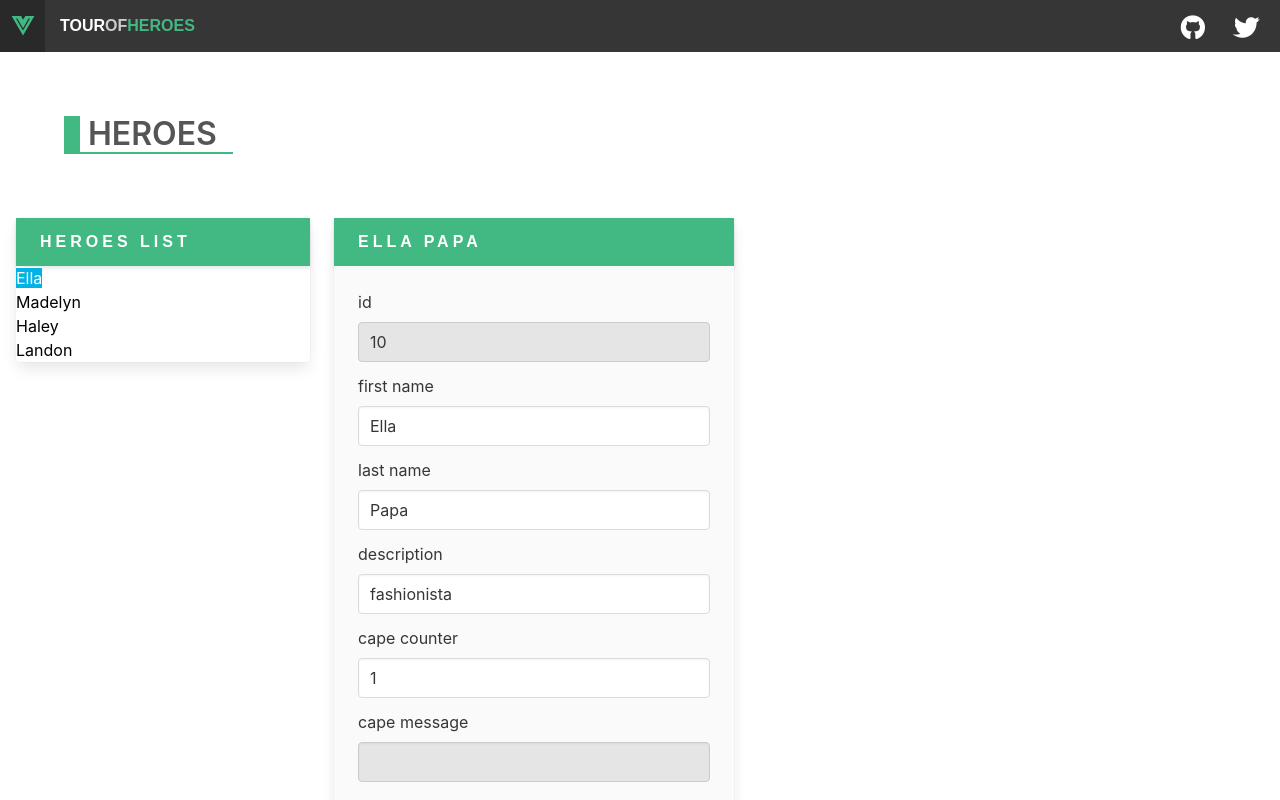
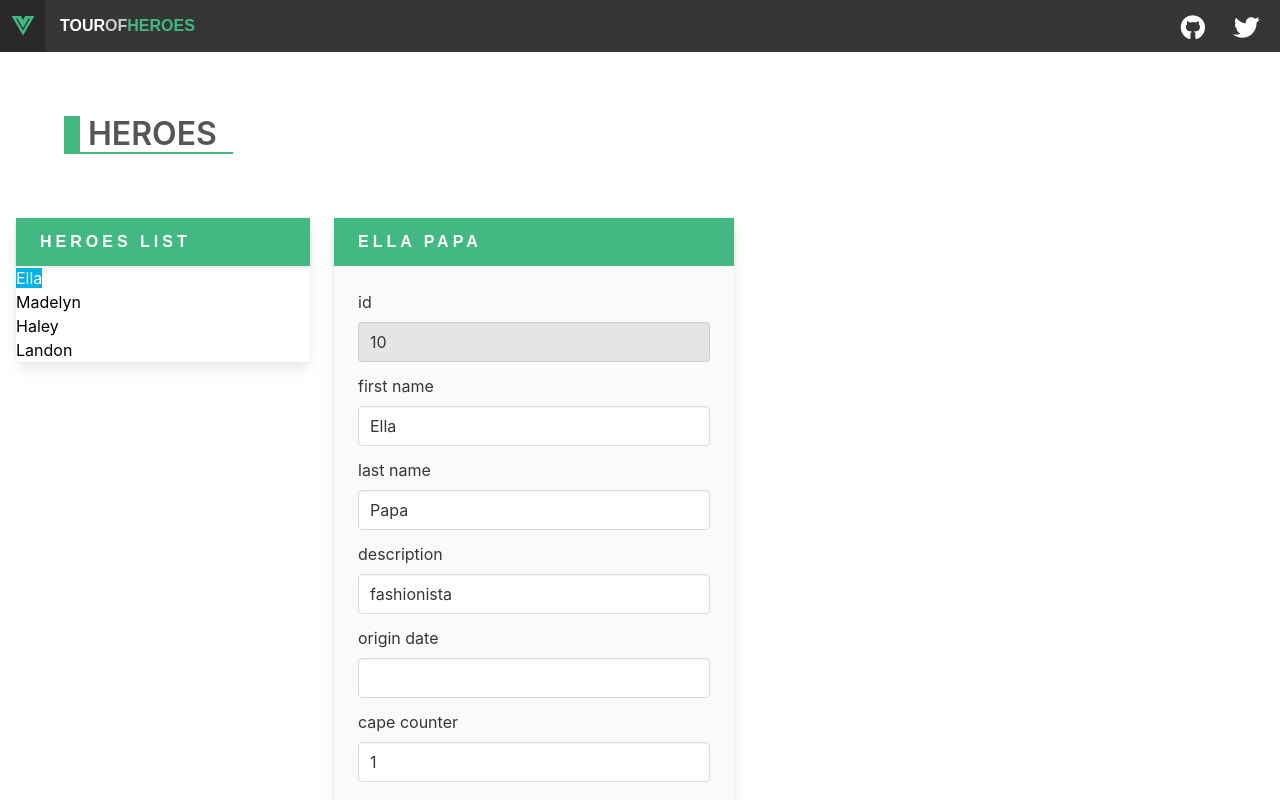
Before and after one commit to bigmosi/vue-app-3, a Vue app: page / in a window 1280 px wide. Both pictures are taken after a click on the link "Ella". Shown: the top 800 px of the page. Built offline with nearby package versions, Linux system fonts and the light colour scheme.

Commit message:
adding origin date to heroes

```diff
--- a/src/components/heroes.vue
+++ b/src/components/heroes.vue
@@ -58,6 +58,15 @@
                   class="input"
                   id="description"
                   v-model="selectedHero.description"
+                />
+              </div>
+               <div class="field">
+                <label class="label" for="originDate">origin date</label>
+                <input
+                  class="input"
+                  id="originDate"
+                  type="number"
+                  v-model="selectedHero.originDate"
                 />
               </div>
               <div class="field">
```
